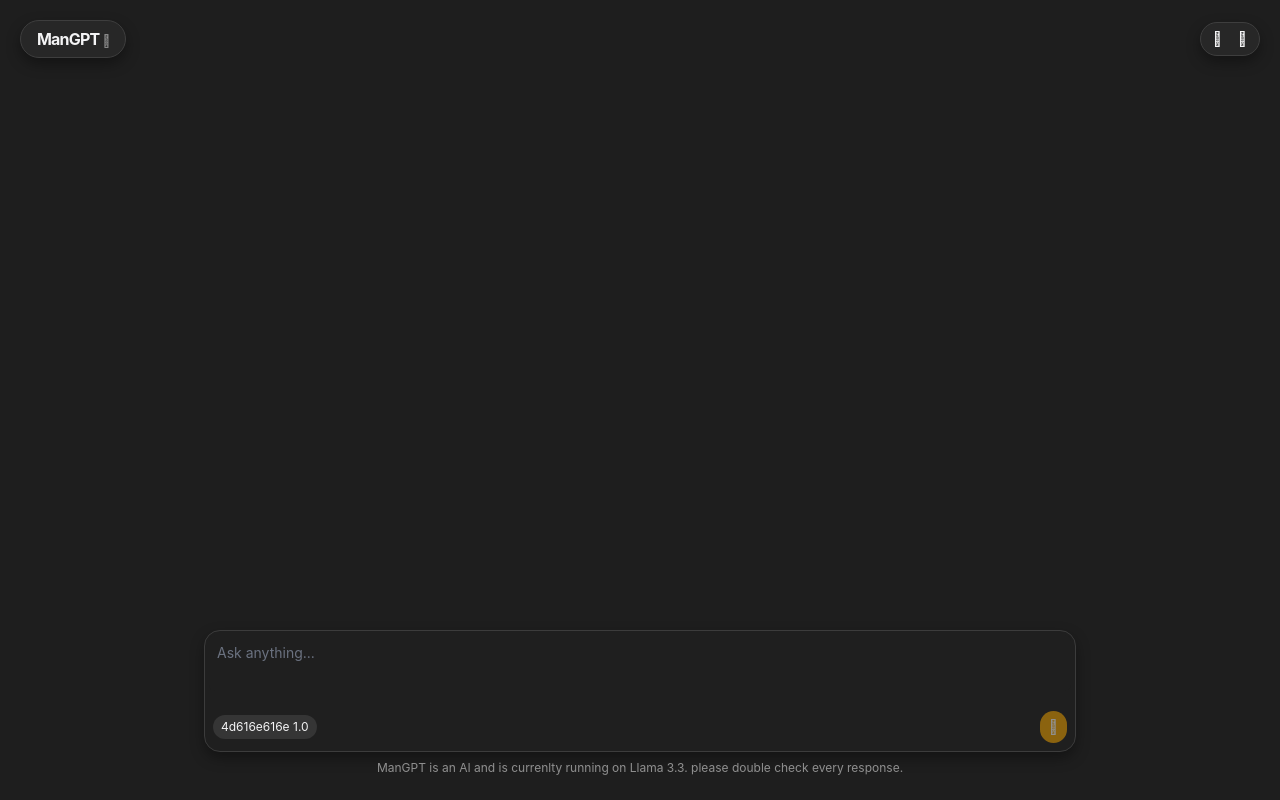
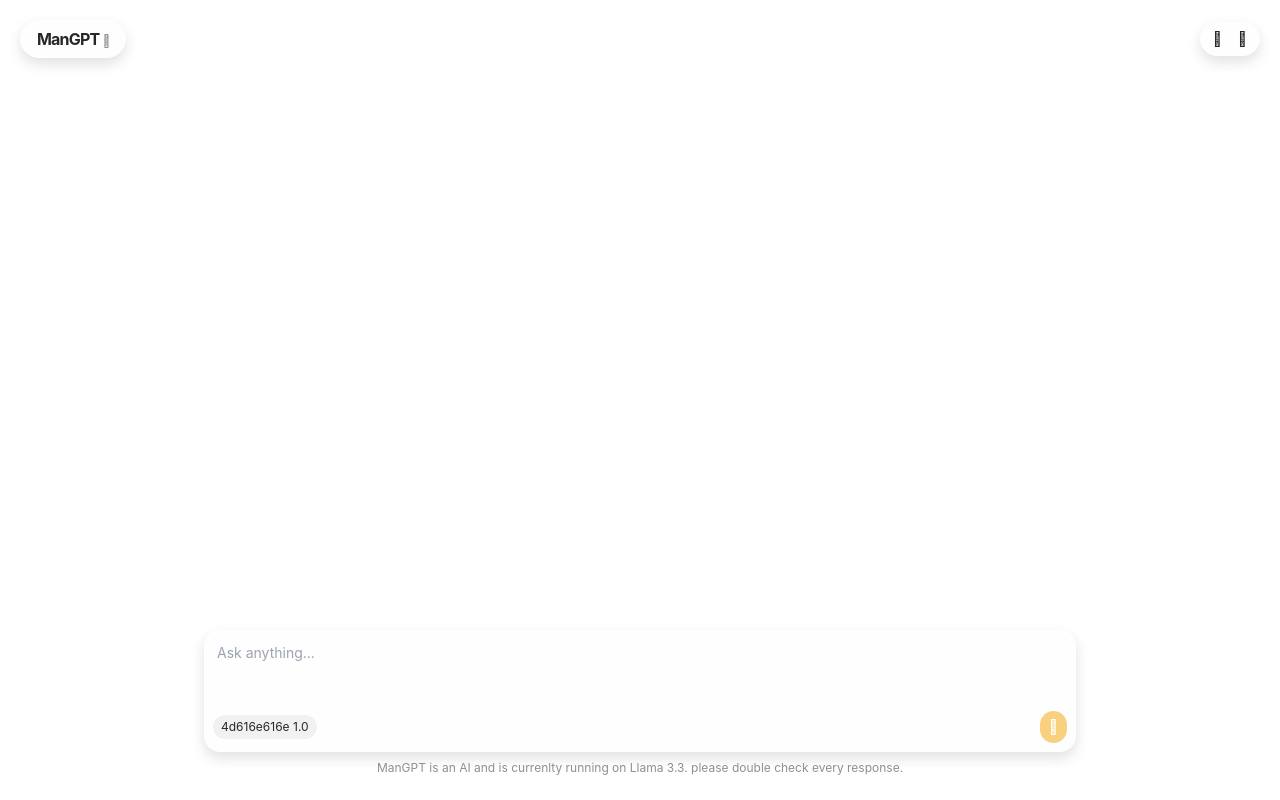
Before and after one commit to MANANTANDON/ai-chat, a Next.js app: page / in a window 1280 px wide. Built offline with nearby package versions, Linux system fonts and the light colour scheme; a web font is replaced by a local one.

Commit message:
link copied added ..

```diff
--- a/app/page.tsx
+++ b/app/page.tsx
@@ -4,7 +4,8 @@
 import { useState } from "react";
 
 export default function Home() {
-  const [theme, setTheme] = useState("dark");
+  const [theme, setTheme] = useState("light");
+  const [showAlert, setShowAlert] = useState(false);
   const { messages, input, handleInputChange, handleSubmit, isLoading } =
     useChat({
       api: "/api/chat",
@@ -31,7 +32,18 @@
           >
             {theme === "light" ? "􀆭" : "􀆹"}
           </button>
-          <button className="cursor-pointer">􀈂</button>
+          <button
+            className="cursor-pointer"
+            onClick={() => {
+              const url = window.location.href;
+              navigator.clipboard.writeText(url).then(() => {
+                setShowAlert(true);
+                setTimeout(() => setShowAlert(false), 2500);
+              });
+            }}
+          >
+            􀈂
+          </button>
         </div>
       </div>
 
@@ -111,6 +123,13 @@
           </h3>
         </div>
       </form>
+
+      {/* Alert */}
+      {showAlert && (
+        <div className="fixed top-5 left-1/2 -translate-x-1/2 text-[#FFFFFF] bg-[#468432] text-sm px-3 py-1.5 rounded-[100px] font-bold tracking-tighter shadow-lg">
+          Link copied
+        </div>
+      )}
     </div>
   );
 }
```
